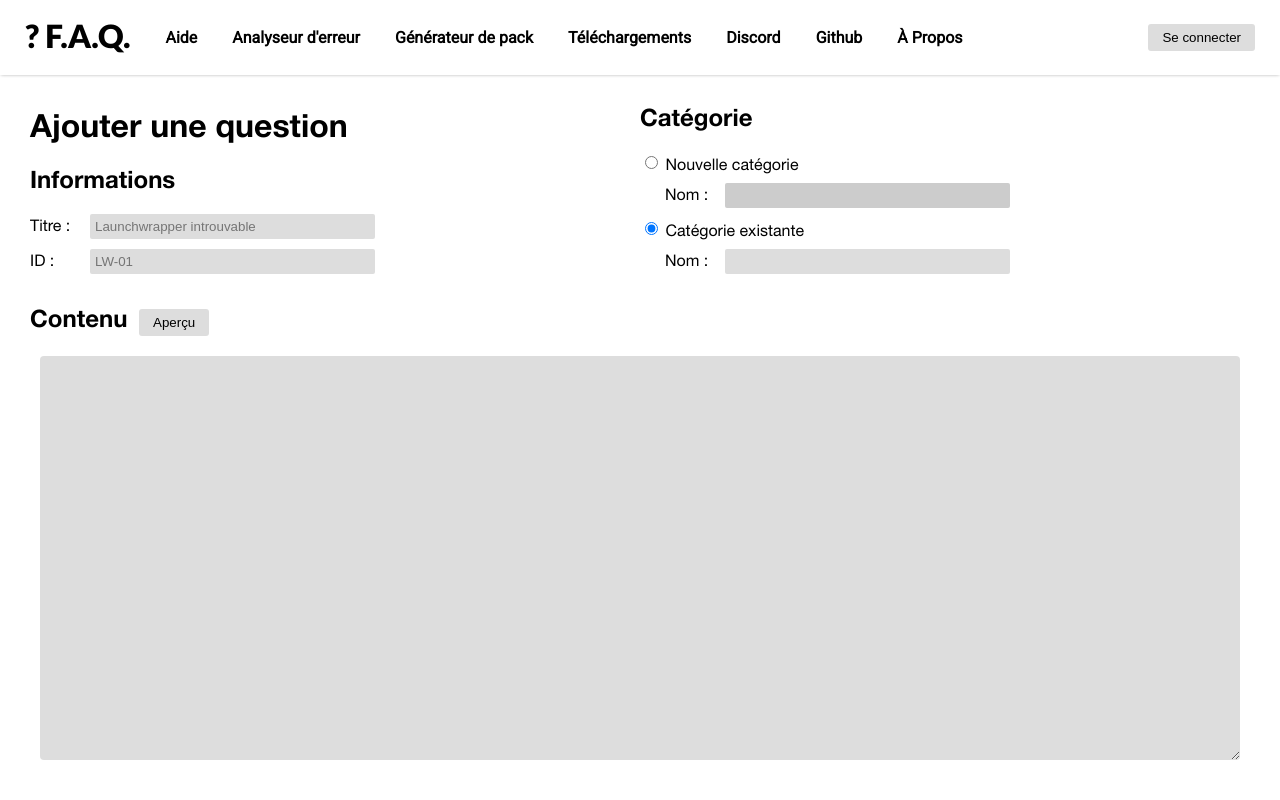
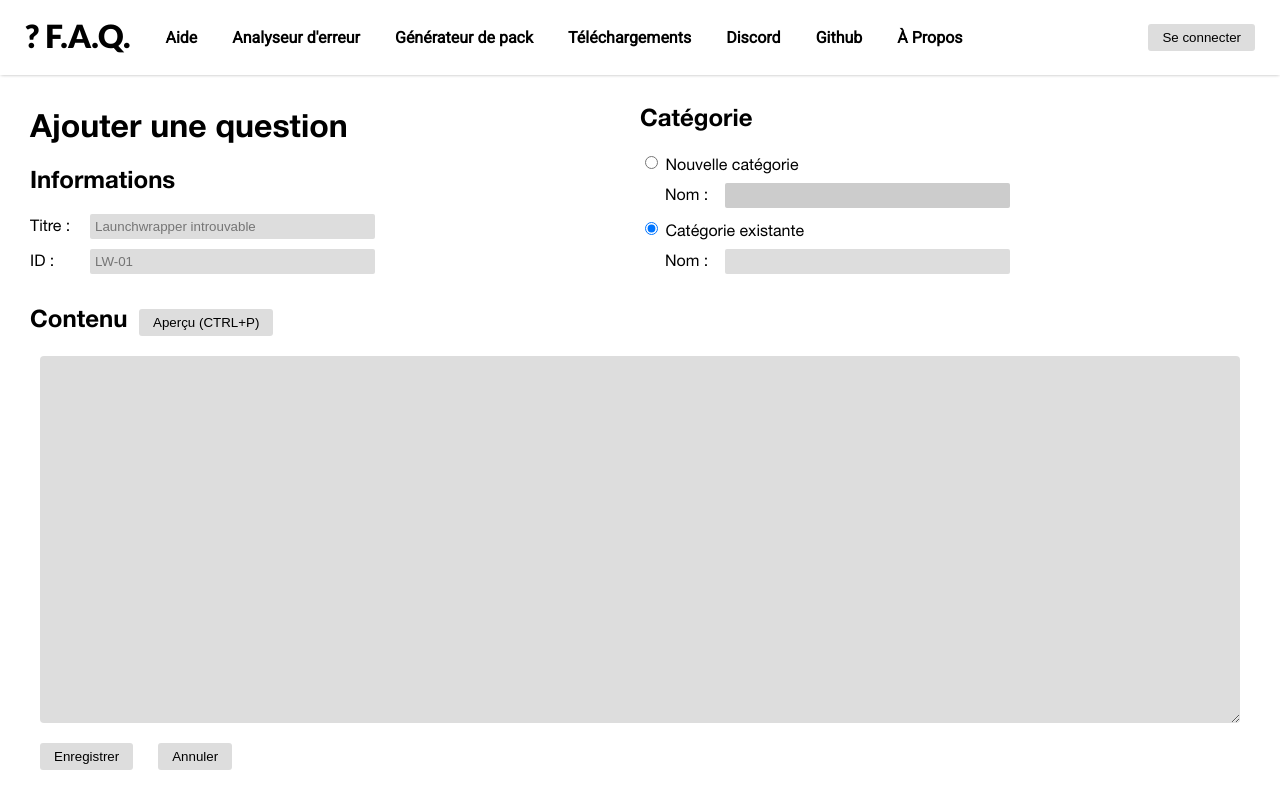
Before and after one commit to craftix/faq, a Vue app: page /add in a window 1280 px wide. Built offline with nearby package versions, Linux system fonts and the light colour scheme; what vue-highlightjs would draw is missing.

Commit message:
Added preview key and saving in add page

```diff
--- a/src/views/Add.vue
+++ b/src/views/Add.vue
@@ -42,10 +42,17 @@
             </div>
         </div>
 
-        <h2>{{ preview ? 'Aperçu' : 'Contenu' }} <button id="preview" @click="preview = !preview">{{ preview ? 'Contenu' : 'Aperçu'}}</button></h2>
+        <h2>{{ preview ? 'Aperçu' : 'Contenu' }} <button id="preview" @click="preview = !preview">{{ preview ? 'Contenu' : 'Aperçu (CTRL+P)'}}</button></h2>
 
         <textarea id="editor" v-model="text" v-if="!preview" @keydown="editorKey" ref="editor"></textarea>
         <div id="editor" class="preview" v-if="preview" v-html="result"></div>
+
+        <div id="bottom-buttons">
+            <button>Enregistrer</button>
+            <button>Annuler</button>
+
+            <span id="saving" v-if="saving">Sauvegarde...</span>
+        </div>
     </div>
 </template>
 
@@ -63,11 +70,14 @@
             }
 
             this.interval = setInterval(() => {
-                localStorage.setItem('autosave', this.text);
-            }, 5000);
+                this.save();
+            }, 60000);
+
+            document.addEventListener('keydown', this.documentKey);
         },
         destroyed() {
             clearInterval(this.interval);
+            document.removeEventListener('keydown', this.documentKey);
         },
         data() {
             return {
@@ -77,11 +87,36 @@
                 id: '',
                 text: '',
                 preview: false,
-                result: ''
+                result: '',
+                lastSelect: null,
+                saving: false
             };
         },
         methods: {
+            save() {
+                if (!this.saving) {
+                    setTimeout(() => this.saving = false, 2000);
+                }
+
+                this.saving = true;
+                localStorage.setItem('autosave', this.text);
+            },
+            documentKey(e) {
+                if (e.ctrlKey && e.key === 'p') {
+                    e.preventDefault();
+                    this.preview = !this.preview;
+
+                    return;
+                }
+            },
             editorKey(e) {
+                if (e.ctrlKey && e.key === 's') {
+                    e.preventDefault();
+                    this.save();
+
+                    return;
+                }
+
                 codify(this.$refs.editor, e, val => this.text = val);
             },
             submit() {
@@ -97,8 +132,20 @@
             },
             preview(val) {
                 if (val) {
+                    this.lastSelect = [this.$refs.editor.selectionStart, this.$refs.editor.selectionEnd];
                     this.result = '<h1>' + (this.title || 'Titre' ) + ' <span class="id">#' + (this.id || 'ID-00').toUpperCase() + '</span></h1>'
                         + marked(this.text);
+                } else {
+                    if (this.lastSelect) {
+                        setTimeout(() => {
+                            this.$refs.editor.selectionStart = this.lastSelect[0];
+                            this.$refs.editor.selectionEnd = this.lastSelect[1];
+
+                            this.lastSelect = null;
+                        }, 100);
+                    }
+
+                    setTimeout(() => this.$refs.editor.focus(), 100);
                 }
             }
         }
@@ -196,4 +243,16 @@
             @include viewer();
         }
     }
+
+    #bottom-buttons {
+        padding: 10px;
+        padding-bottom: 0;
+
+        #saving {
+            color: #666;
+            margin-left: 15px;
+
+            font-size: 14px;
+        }
+    }
 </style>
```
